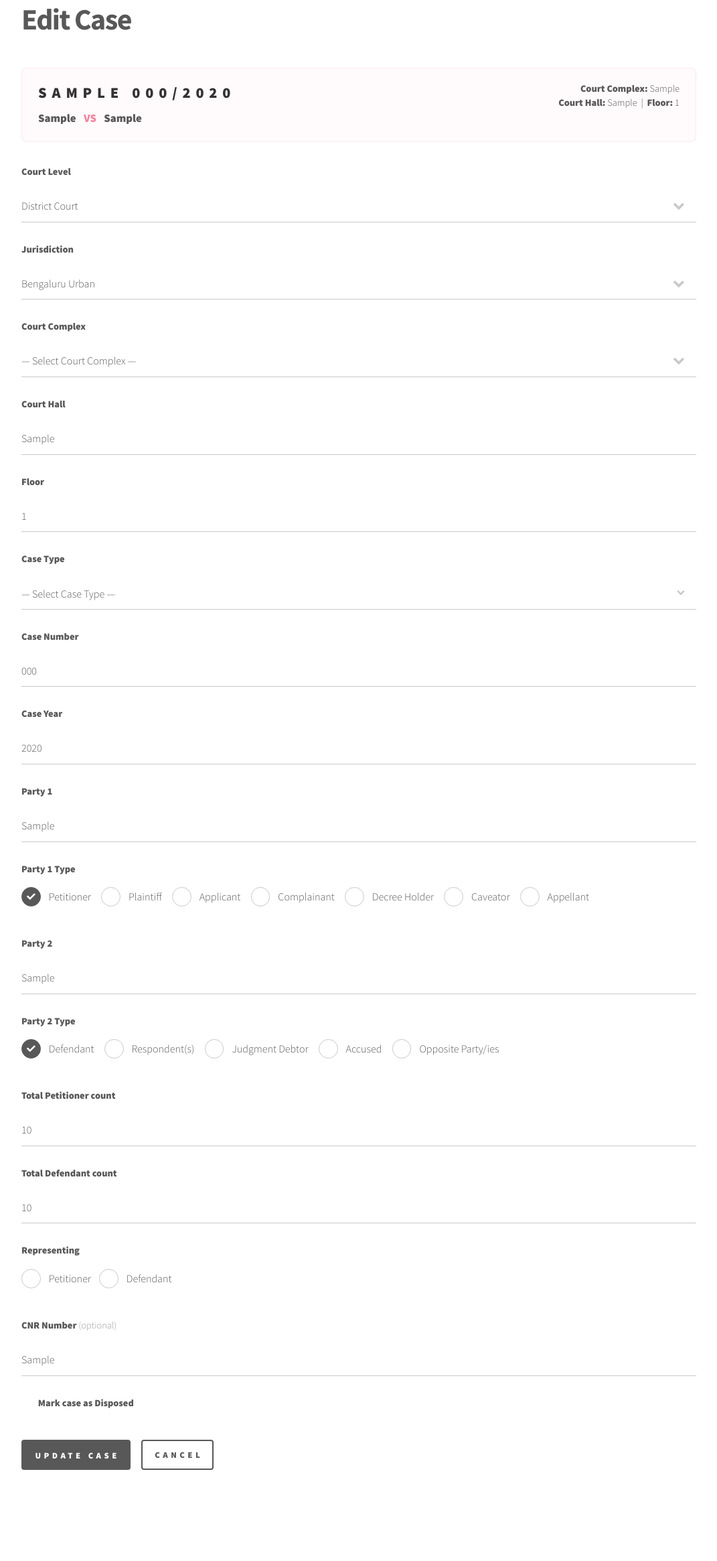
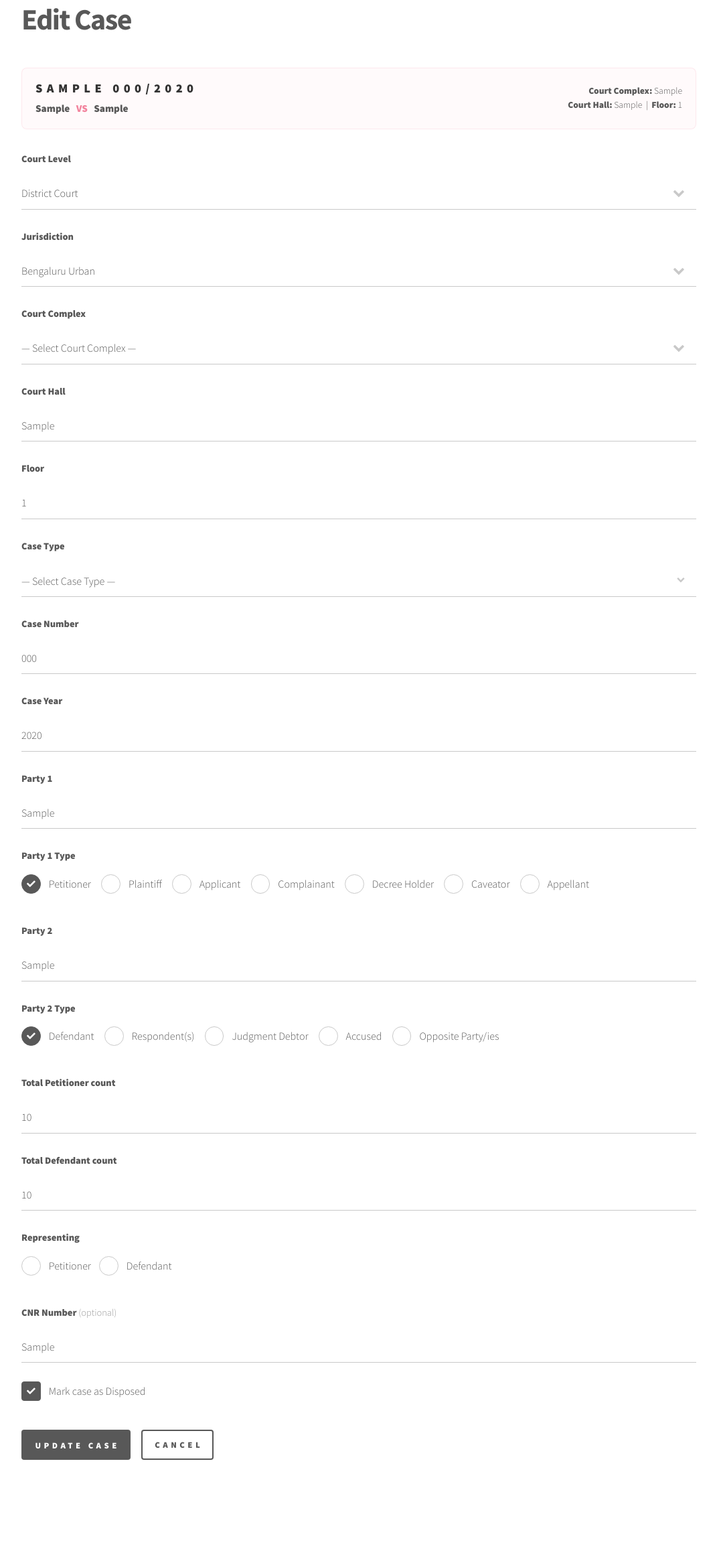
Before and after one commit to A-a2008/SLA-E-Diary, a Django app: page /case/1/edit/ in a window 1280 px wide. Shown: the part 202-2532 px from the top of the page at 67% size, without its empty margins (104-1175 px from the left). After the commit the page ends 2381 px from the top, so only its background shows below. Run offline with Django 5.2, Linux system fonts and the light colour scheme; a user stored in the database is signed in; tables that the repository leaves empty hold one stand-in row (values such as "Sample post").

Commit message:
Refine Edit Case page: compact header, fix disposed checkbox styling

```diff
--- a/E_Diary/templates/main/edit_case.html
+++ b/E_Diary/templates/main/edit_case.html
@@ -8,19 +8,19 @@
         <h1>Edit Case</h1>
 
         <!-- ── CASE SUMMARY HEADER ── -->
-        <div style="background: rgba(242,132,158,0.04); border: 1px solid rgba(242,132,158,0.15); border-radius: 8px; padding: 1.25rem 1.5rem; margin-bottom: 2rem;">
-            <div style="display: flex; justify-content: space-between; align-items: flex-start; flex-wrap: wrap; gap: 1rem;">
+        <div style="background: rgba(242,132,158,0.04); border: 1px solid rgba(242,132,158,0.15); border-radius: 8px; padding: 1rem 1.25rem; margin-bottom: 2rem;">
+            <div style="display: flex; justify-content: space-between; align-items: center; flex-wrap: wrap; gap: 1rem;">
                 <div>
-                    <h2 style="margin: 0 0 0.4rem 0; font-size: 1.4rem; color: #333;">
+                    <h2 style="margin: 0 0 0.25rem 0; font-size: 1.15rem; color: #333;">
                         {{ case.case_type }} {{ case.case_number }}/{{ case.case_year }}
                     </h2>
-                    <p style="margin: 0; font-size: 1.05rem; color: #585858;">
+                    <p style="margin: 0; font-size: 0.95rem; color: #585858; white-space: nowrap;">
                         <strong>{{ case.party_1 }}</strong>
-                        <span style="color: #f2849e; font-weight: 900; margin: 0 0.5rem;">VS</span>
+                        <span style="color: #f2849e; font-weight: 900; margin: 0 0.4rem;">VS</span>
                         <strong>{{ case.party_2 }}</strong>
                     </p>
                 </div>
-                <div style="text-align: right; color: #585858; font-size: 0.9rem; line-height: 1.5;">
+                <div style="text-align: right; color: #585858; font-size: 0.85rem; line-height: 1.5; max-width: 55%;">
                     <div><strong>Court Complex:</strong> {{ court_display }}</div>
                     <div><strong>Court Hall:</strong> {{ case.court_hall }} &nbsp;|&nbsp; <strong>Floor:</strong> {{ case.floor }}</div>
                 </div>
@@ -193,12 +193,10 @@
 
             <!-- ── DISPOSED ── -->
             <div class="field" id="disposed-field" style="display:block;">
-                <label>
-                    <input type="checkbox" name="disposed" id="disposed" value="1"
-                           {% if case.disposed %}checked{% endif %}
-                           style="margin-right: 0.4rem;">
-                    Mark case as Disposed
-                </label>
+                <input type="checkbox" name="disposed" id="disposed" value="1"
+                       {% if case.disposed %}checked{% endif %}
+                       style="margin: 0 0.15em 0 0; vertical-align: middle;">
+                <label for="disposed" style="padding-left: 2.55em !important;">Mark case as Disposed</label>
             </div>
             <br>
 
```
